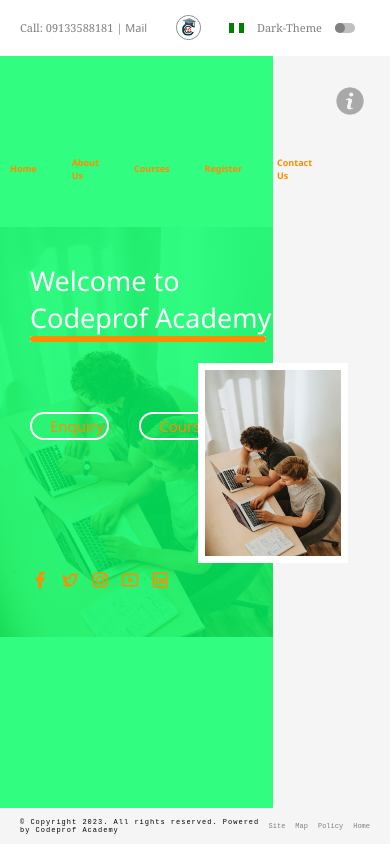
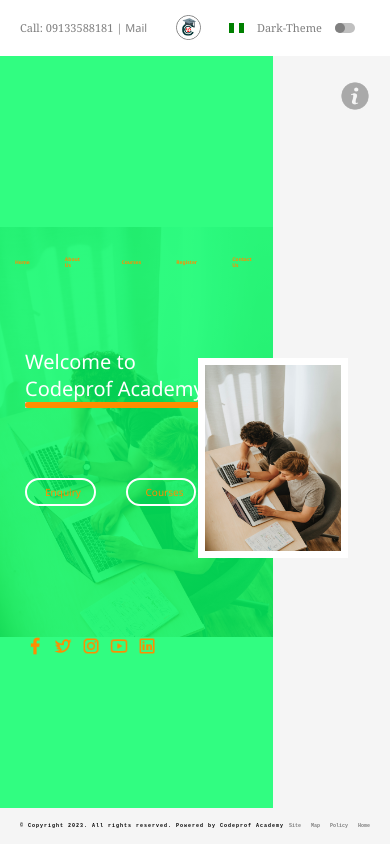
Before and after one commit to dev-sis/check, a plain HTML site: page index.html in a window 390 px wide. Drawn offline with Linux system fonts and the light colour scheme.

Commit message:
Add files via upload

```diff
--- a/CSS/Style.css
+++ b/CSS/Style.css
@@ -127,7 +127,7 @@
     border: 7px solid white;
     position: absolute;
     right:-150px;
-    bottom: 150px;
+    bottom: 190px;
 
 }
 
@@ -309,6 +309,14 @@
     background-color: whitesmoke;
 }
 
+.container{
+    width: 100%;
+    height: 100%;
+    display: flex;
+    justify-content: flex-start;
+    align-items: flex-start;
+}
+
 .code{
     width: 100%;
     height: 60px;
@@ -425,7 +433,7 @@
     border: 7px solid white;
     position: absolute;
     right:-75px;
-    bottom: 245px;
+    bottom: 250px;
 
 }
 
@@ -440,8 +448,9 @@
     justify-content: flex-start;
     align-items: center;
     gap: 35px;
-    padding-left: 10px;
-    padding-top: 100px;
+    padding-left: 15px;
+    padding-right: 15px;
+    padding-top: 200px;
 
 }
 
@@ -449,7 +458,7 @@
     text-decoration: none;
     color: darkorange;
     font-weight: 600;
-    font-size: 9px;
+    font-size: 5px;
 }
 
 .left header nav a:hover{
@@ -461,13 +470,13 @@
     flex-direction: column;
     justify-content: flex-start;
     align-items: flex-start;
-    padding-left: 30px;
+    padding-left: 25px;
 
 }
 
 .skill h1{
     color: white;
-    font-size: 27px;
+    font-size: 20px;
     font-weight: 400;
     padding-top: 50px;
 }
@@ -489,14 +498,14 @@
 }
 
 .buttons-box{
-    width: 40%;
+    width: 35%;
     display: flex;
     flex-direction: row;
     justify-content: flex-start;
     align-items: center;
     padding-top: 70px;
     gap: 30px;
-    padding-left: 30px;
+    padding-left: 25px;
 }
 
 .buttons-box button {
@@ -507,7 +516,7 @@
     color: darkorange;
     background-color: transparent;
     font-weight: 400;
-    font-size: 15px;
+    font-size: 10px;
     border: 2px solid white;
 
 }
@@ -526,8 +535,8 @@
     display: flex;
     justify-content: flex-start;
     align-items: center;
-    gap: 10px;
-    padding-left: 30px;
+    gap: 8px;
+    padding-left: 25px;
     padding-top: 130px;
 
 }
@@ -552,8 +561,8 @@
     flex-direction: column;
     justify-content: flex-start;
     align-items: flex-end;
-    padding-right: 25px;
-    padding-top: 30px;
+    padding-right: 20px;
+    padding-top: 25px;
     background-color: whitesmoke;
 }
 
@@ -572,8 +581,8 @@
 }
 
 footer p{
-    font-size: 7px;
-    font-weight: 500;
+    font-size: 5px;
+    font-weight: 800;
     letter-spacing: 1px;
     font-family: monospace;
 }
@@ -590,8 +599,8 @@
     text-decoration: none;
     color: gray;
     font-family: monospace;
-    font-weight: 500;
-    font-size: 7px;
+    font-weight: 800;
+    font-size: 5px;
 }
 
 footer nav a:hover{
```
